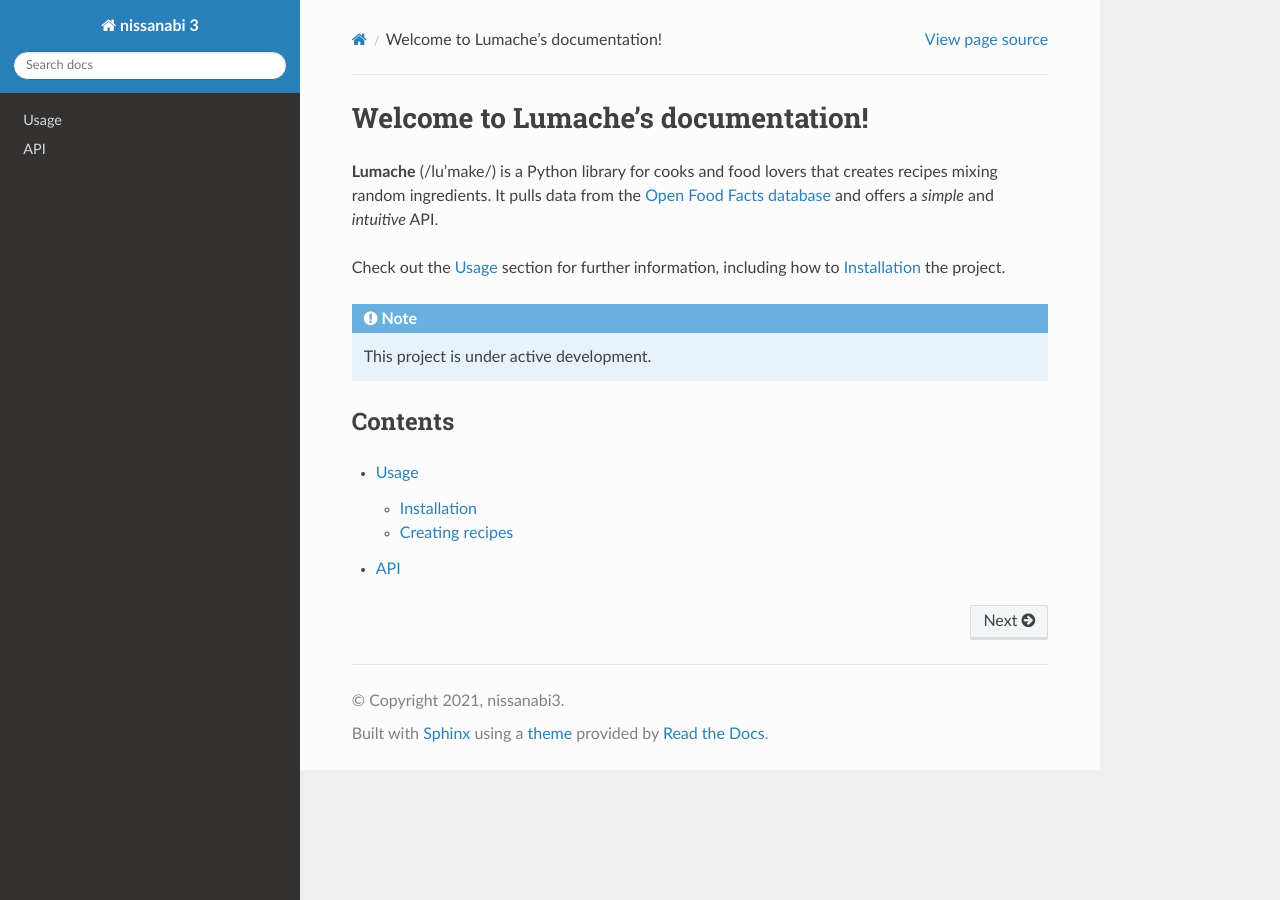
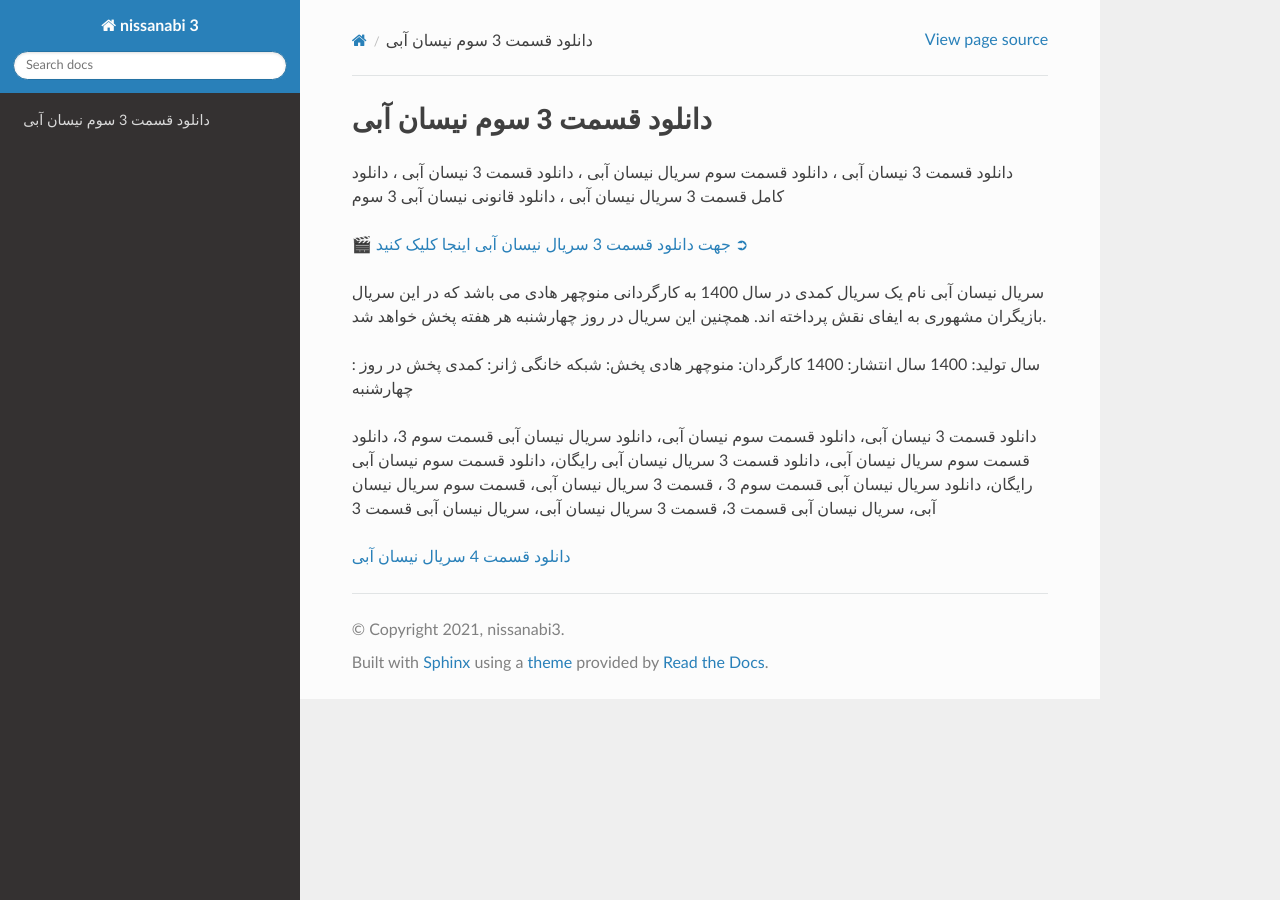
Before and after one commit to filmifa/nissanabi3, a Sphinx documentation site: the page built from docs/source/index.rst, in a window 1280 px wide. Built offline with Sphinx 7.4.7 and the Read the Docs theme 2.0.0, drawn with Linux system fonts in a browser that asks for light colours.

Commit message:
Update index.rst

```diff
--- a/docs/source/index.rst
+++ b/docs/source/index.rst
@@ -1,22 +1,21 @@
-Welcome to Lumache's documentation!
+دانلود قسمت 3 سوم نیسان آبی
 ===================================
 
-**Lumache** (/lu'make/) is a Python library for cooks and food lovers
-that creates recipes mixing random ingredients.
-It pulls data from the `Open Food Facts database <https://world.openfoodfacts.org/>`_
-and offers a *simple* and *intuitive* API.
 
-Check out the :doc:`usage` section for further information, including
-how to :ref:`installation` the project.
+دانلود قسمت 3 نیسان آبی ، دانلود قسمت سوم سریال نیسان آبی ، دانلود قسمت 3 نیسان آبی ، دانلود کامل قسمت 3 سریال نیسان آبی ، دانلود قانونی نیسان آبی 3 سوم
 
-.. note::
+`🎬 جهت دانلود قسمت 3 سریال نیسان آبی اینجا کلیک کنید ➲ <https://pishgammovie.ir/iranian-serial-download/nissan-abi/>`_
 
-   This project is under active development.
+سریال نیسان آبی نام یک سریال کمدی در سال 1400 به کارگردانی منوچهر هادی می باشد که در این سریال بازیگران مشهوری به ایفای نقش پرداخته اند. همچنین این سریال در روز چهارشنبه هر هفته پخش خواهد شد.
 
-Contents
---------
+سال تولید: 1400
+سال انتشار: 1400
+کارگردان: منوچهر هادی
+پخش: شبکه خانگی
+ژانر: کمدی
+پخش در روز : چهارشنبه
 
-.. toctree::
 
-   usage
-   api
+دانلود قسمت 3 نیسان آبی، دانلود قسمت سوم نیسان آبی، دانلود سریال نیسان آبی قسمت سوم 3، دانلود قسمت سوم سریال نیسان آبی، دانلود قسمت 3 سریال نیسان آبی رایگان، دانلود قسمت سوم نیسان آبی رایگان، دانلود سریال نیسان آبی قسمت سوم 3 ، قسمت 3 سریال نیسان آبی، قسمت سوم سریال نیسان آبی، سریال نیسان آبی قسمت 3، قسمت 3 سریال نیسان آبی، سریال نیسان آبی قسمت 3
+
+`دانلود قسمت 4 سریال نیسان آبی <https://nissanabi4.readthedocs.io/en/latest/>`_
```
